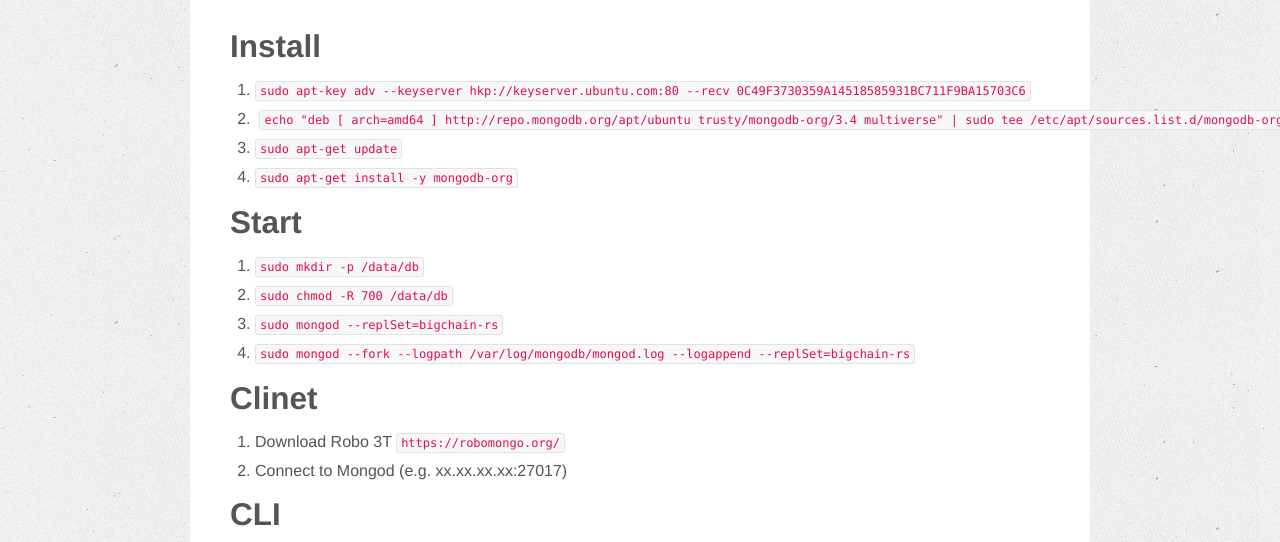
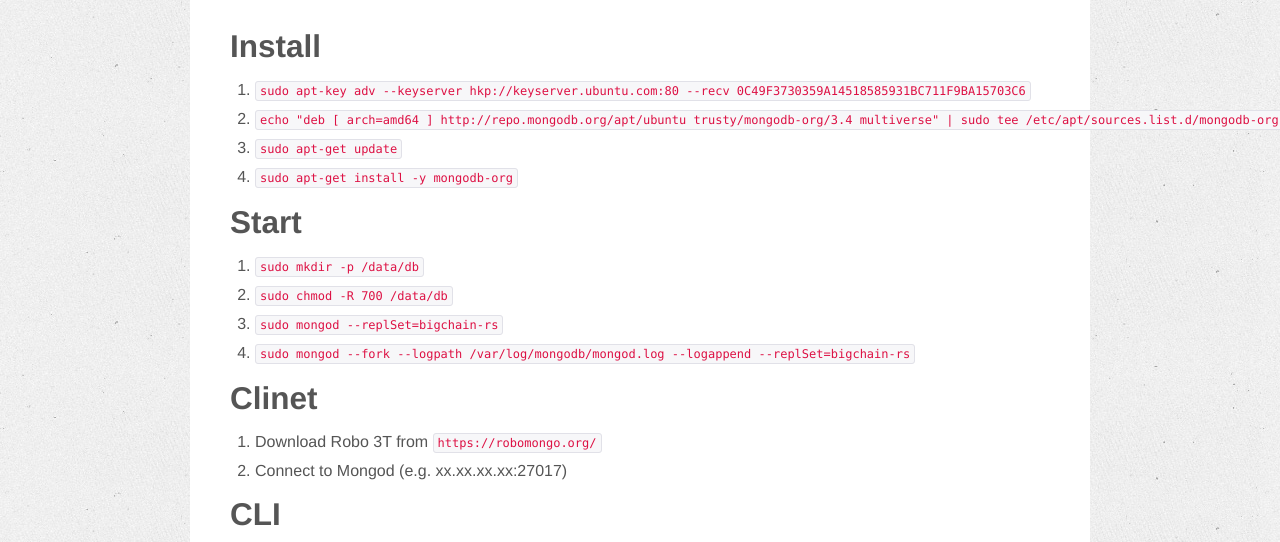
Before and after one commit to CsterKuroi/CsterKuroi.github.io, a Jekyll site: the page built from _posts/2017-11-02-quick-start-of-mongo.md, in a window 1280 px wide and 1356 px high. Shown: the part 274-816 px from the top of the window. Built offline with Jekyll 4.4.1, drawn with Linux system fonts in a browser that asks for light colours; nearby versions of some CDN libraries; comment, search, counter and statistics services are not loaded.

Commit message:
Update 2017-11-02-quick-start-of-mongo.md

```diff
--- a/_posts/2017-11-02-quick-start-of-mongo.md
+++ b/_posts/2017-11-02-quick-start-of-mongo.md
@@ -10,19 +10,19 @@
 ---
 
 ## Install
-1.  `sudo apt-key adv --keyserver hkp://keyserver.ubuntu.com:80 --recv 0C49F3730359A14518585931BC711F9BA15703C6`
-2.  `echo "deb [ arch=amd64 ] http://repo.mongodb.org/apt/ubuntu trusty/mongodb-org/3.4 multiverse" | sudo tee /etc/apt/sources.list.d/mongodb-org-3.4.list`
-3.  `sudo apt-get update`
-4.  `sudo apt-get install -y mongodb-org`
+1. `sudo apt-key adv --keyserver hkp://keyserver.ubuntu.com:80 --recv 0C49F3730359A14518585931BC711F9BA15703C6`
+2. `echo "deb [ arch=amd64 ] http://repo.mongodb.org/apt/ubuntu trusty/mongodb-org/3.4 multiverse" | sudo tee /etc/apt/sources.list.d/mongodb-org-3.4.list`
+3. `sudo apt-get update`
+4. `sudo apt-get install -y mongodb-org`
 
 ## Start
-1.  `sudo mkdir -p /data/db`
-2.  `sudo chmod -R 700 /data/db`
-3.  `sudo mongod --replSet=bigchain-rs`
-4.  `sudo mongod --fork --logpath /var/log/mongodb/mongod.log --logappend  --replSet=bigchain-rs`
+1. `sudo mkdir -p /data/db`
+2. `sudo chmod -R 700 /data/db`
+3. `sudo mongod --replSet=bigchain-rs`
+4. `sudo mongod --fork --logpath /var/log/mongodb/mongod.log --logappend  --replSet=bigchain-rs`
 
 ## Clinet
-1. Download Robo 3T `https://robomongo.org/`
+1. Download Robo 3T from `https://robomongo.org/`
 2. Connect to Mongod (e.g. xx.xx.xx.xx:27017)
 
 ## CLI
```
